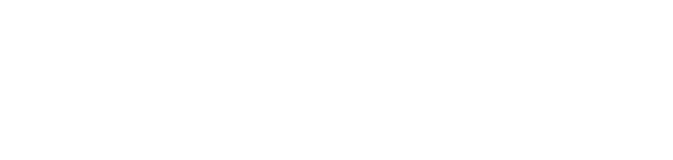
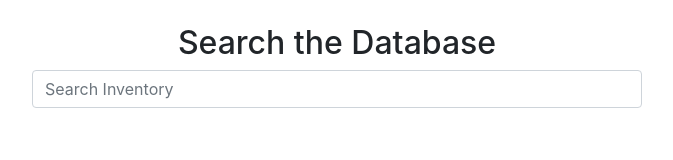
Before and after one commit to Jerling1989/Car-Search, a plain HTML site: page index.html in a window 1280 px wide. Shown: the whole page, without its empty margins (303-976 px from the left). Drawn offline with nearby package versions, Linux system fonts and the light colour scheme.

Commit message:
setting up layout

```diff
--- a/index.html
+++ b/index.html
@@ -16,10 +16,20 @@
 	<script>
 
 		$(document).ready(function() {
-			alert('jQuery is working!');
+			// alert('jQuery is working!');
 		});
 
 	</script>
 
+	<div id="container" class="text-center col-6 offset-3">
+		<br />
+		<h2>Search the Database</h2>
+		<input class="form-control" type="text" name="search" id="search" placeholder="Search Inventory" />
+		<br />
+		<br />
+
+		<h2 class="bg-success" id="result"></h2>
+	</div>
+
 </body>
 </html>
```
